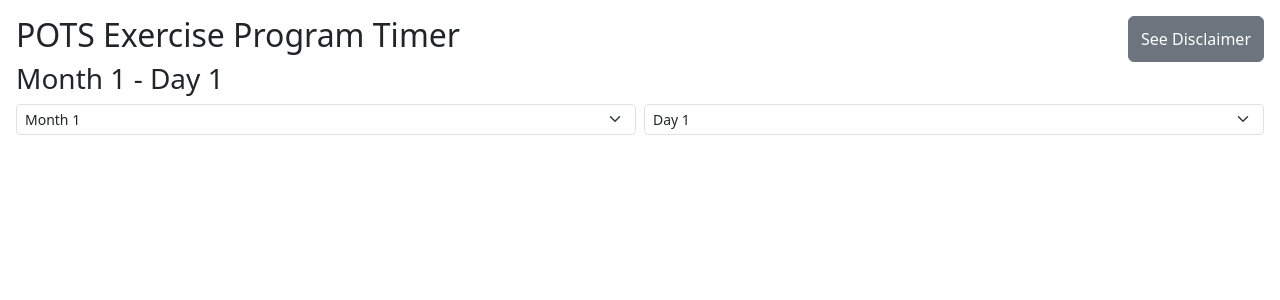
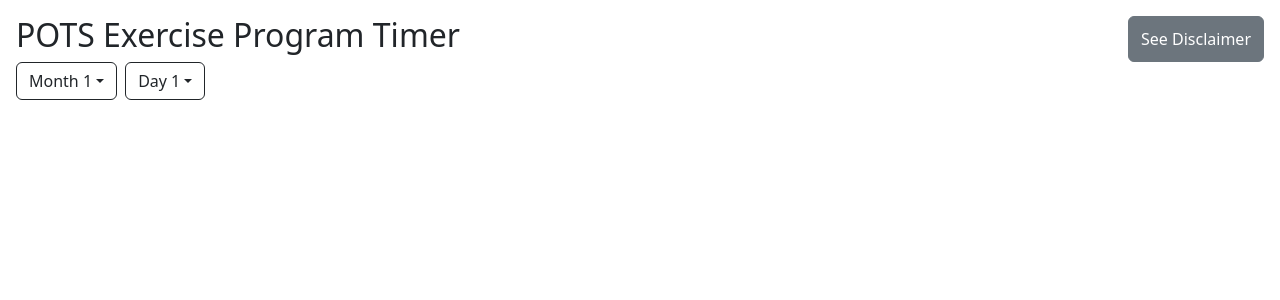
Before and after one commit to schepisii2/chop, a Vue app: page / in a window 1280 px wide. Shown: the top 300 px of the page. Built offline with nearby package versions, Linux system fonts and the light colour scheme.

Commit message:
Update dropdowns

```diff
--- a/src/views/main-view.vue
+++ b/src/views/main-view.vue
@@ -17,18 +17,30 @@ const days = computed(() => {
 <template>
   <disclaimer-information v-if="showDisclaimer" data-test-id="disclaimer-information" @close="showDisclaimer = false"/>
   <div v-else class="m-3">
+
     <div data-test-id="main-header" class="d-flex justify-content-between">
       <h2>POTS Exercise Program Timer</h2>
       <button type="button" class="btn btn-secondary" data-test-id="disclaimer-button" @click="showDisclaimer=true">See Disclaimer</button>
     </div>
-    <h3>{{ selectedMonth }} - Day {{ selectedDay }}</h3>
+
     <div class="d-flex flex-row">
-      <select class="form-select form-select-sm me-2" data-test-id="month-dropdown">
-        <option v-for="month in months" v-bind:key="month" :data-test-id="month + '-dropdown-option'" @click="selectedMonth = selected">{{ month }}</option>
-      </select>
-      <select class="form-select form-select-sm" data-test-id="day-dropdown">
-        <option v-for="day in days" v-bind:key="day" :data-test-id="day + '-dropdown-option'" @click="selectedDay = day">Day {{ day }}</option>
-      </select>
+      <div class="dropdown me-2" data-test-id="month-dropdown">
+        <button class="btn btn-outline-dark dropdown-toggle" type="button" data-bs-toggle="dropdown" aria-expanded="false">
+          {{ selectedMonth }}
+        </button>
+        <ul class="dropdown-menu">
+          <li v-for="month in months" v-bind:key="month" :data-test-id="month + '-dropdown-option'" @click="selectedMonth = month"><a class="dropdown-item">{{ month }}</a></li>
+        </ul>
+      </div>
+
+      <div class="dropdown" data-test-id="day-dropdown">
+        <button class="btn btn-outline-dark dropdown-toggle" type="button" id="dropdownMenuButton1" data-bs-toggle="dropdown" aria-expanded="false">
+          Day {{ selectedDay }}
+        </button>
+        <ul class="dropdown-menu" aria-labelledby="dropdownMenuButton1">
+          <li v-for="day in days" v-bind:key="day" :data-test-id="day + '-dropdown-option'" @click="selectedDay = day"><a class="dropdown-item">Day {{ day }}</a></li>
+        </ul>
+      </div>
     </div>
   </div>
 </template>
```
